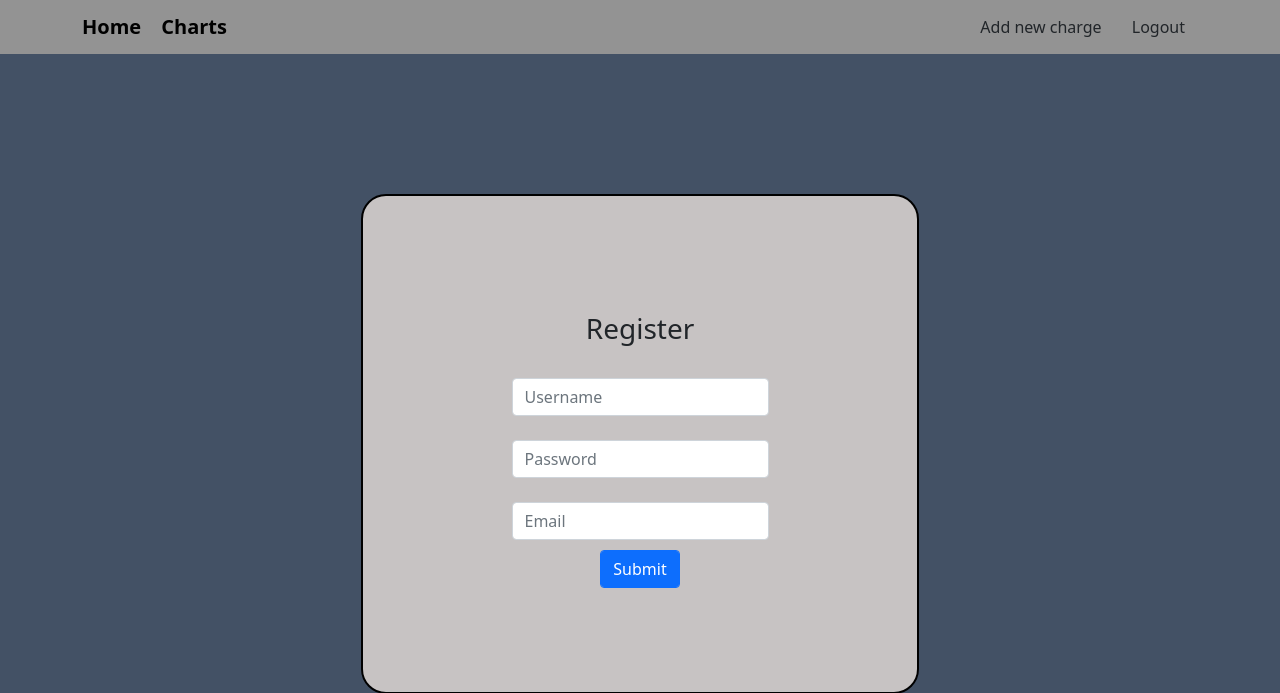
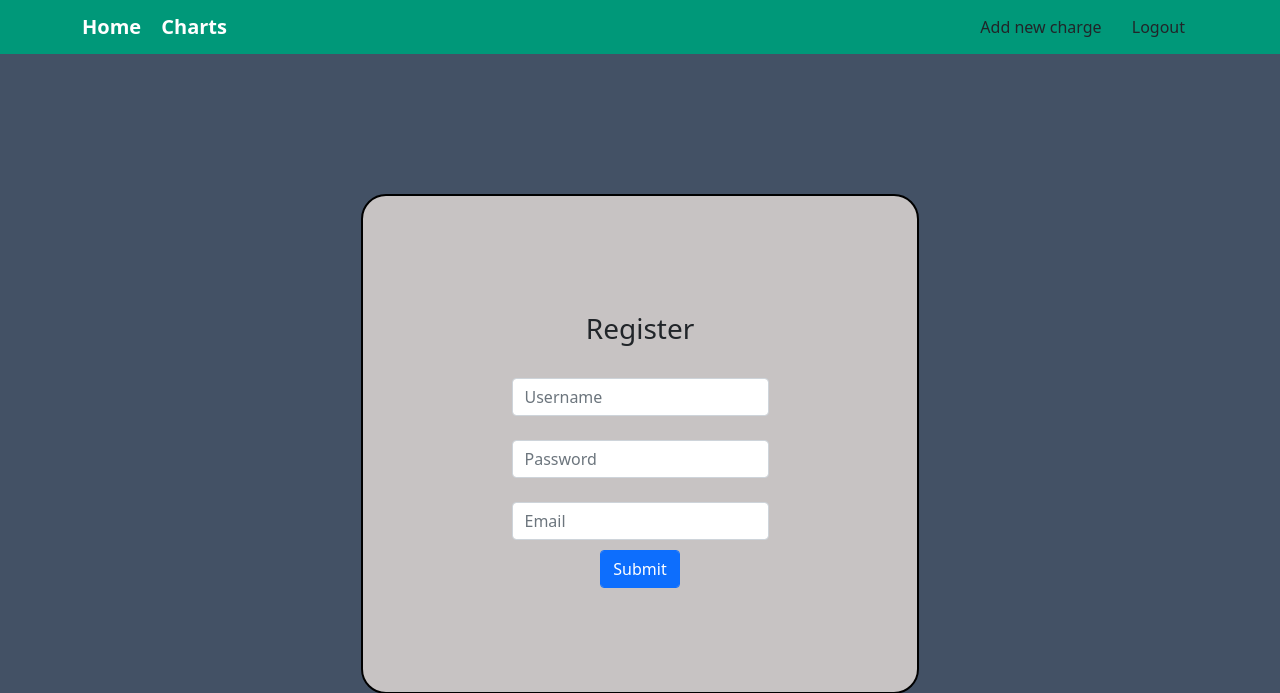
Before and after one commit to jfipps/SpendTrends, a Flask app: page /register in a window 1280 px wide. Shown: the top 693 px of the page. Run offline with Flask 2, Linux system fonts and the light colour scheme; tables that the repository leaves empty or names only in its code hold one stand-in row (values such as "Sample post"); some libraries are stand-ins or nearby versions.

Commit message:
2/23/2021 Fixed borders. Changed color scheme. Fixed filter issue

```diff
--- a/ToDo.txt
+++ b/ToDo.txt
@@ -1,4 +1,4 @@
 -More cleanup
 -Clean up UI
-	-Fix table border issues
 -Set up user profile page
+	-Set up drop down in navbar
--- a/server.py
+++ b/server.py
@@ -34,7 +34,9 @@ def home():
         # Adds in dictionary entry for two decimal places for the charge float
         for item in sortedSpend:
             charge_string = "{:.2f}".format(item['Charge'])
-            item['chargeString'] = charge_string
+            item['charge_string'] = charge_string
+
+        print(sortedSpend)
 
         return render_template("home.html", spending=sortedSpend, greeting="")
 
@@ -48,10 +50,14 @@ def home():
         }
         filtered_spending = spending_dao.get_filtered_charges(connection, filter_data, 2)
 
+        print(filtered_spending)
+
         # Adds in dictionary entry for two decimal places for the charge float
         for item in filtered_spending:
             charge_string = "{:.2f}".format(item['Charge'])
             item['charge_string'] = charge_string
+
+        print(filtered_spending)
 
         return render_template("home.html", spending=filtered_spending, greeting="")
 
--- a/spending_dao.py
+++ b/spending_dao.py
@@ -128,7 +128,6 @@ def get_pie_card(connection, userID):
             'Card': card,
             'Count': count
         })
-    print(response)
     return response
 
 if __name__ == "__main__":
--- a/static/base.css
+++ b/static/base.css
@@ -1,10 +1,10 @@
 #navigationBar {
-    background-color: #939393;
+    background-color: #009879;
 }
 
 a {
     font-weight: bold;
-    color: black;
+    color: white;
 }
 
 .black-font {
--- a/templates/base.html
+++ b/templates/base.html
@@ -36,8 +36,8 @@
     <nav class="navbar navbar-expand-lg navbar-dark" id="navigationBar">
       <div class="container">
         <div class="justify-content-left">
-          <a href="home" class="navbar-brand black-font">Home</a>
-          <a href="charts" class="navbar-brand black-font">Charts</a>
+          <a href="home" class="navbar-brand">Home</a>
+          <a href="charts" class="navbar-brand">Charts</a>
         </div>
         <div class="justify-content-end">
           <button type="button" class="btn" data-toggle="modal" data-target="#exampleModalCenter">Add new charge</button>
--- a/templates/home.html
+++ b/templates/home.html
@@ -20,7 +20,7 @@
 <!--            <a href="logout"><button type="button" class="btn">Logout</button></a>-->
 <!--          </div>-->
 <!--        </div>-->
-        <table border="0" class="table table-sortable myTable" id="chargeTable">
+        <table class="table table-sortable myTable" id="chargeTable">
           <thead>
             <th><input type="checkbox" id="check_all" onclick="toggle(this)"></th>
             <th>Category</th>
@@ -36,7 +36,7 @@
                       <td><input id="row{{x}}" onclick="checklist({{x}})" type="checkbox" name="row_check" value="{{spending[x]['Charge ID']}}"></td>
                       <td align="center">{{spending[x]['Category']}}</td>
                       <td align="center">{{spending[x]['Vendor']}}</td>
-                      <td align="center">${{spending[x]['chargeString']}}</td>
+                      <td align="center">${{spending[x]['charge_string']}}</td>
                       <td align="center">{{spending[x]['Card']}}</td>
                       <td align="center">{{spending[x]['Date']}}</td>
                     </tr>
```
Also changed, not shown: static/home.css (+5 -3 lines).
